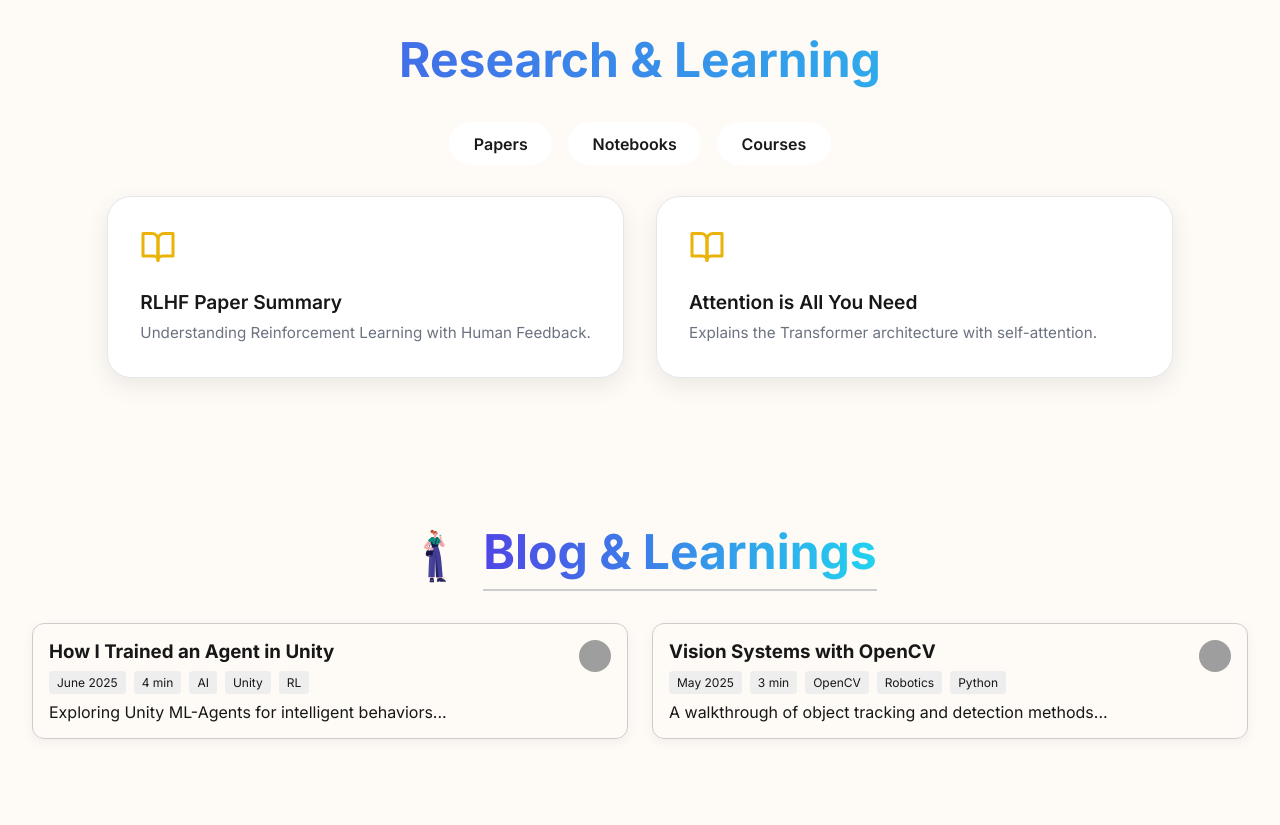
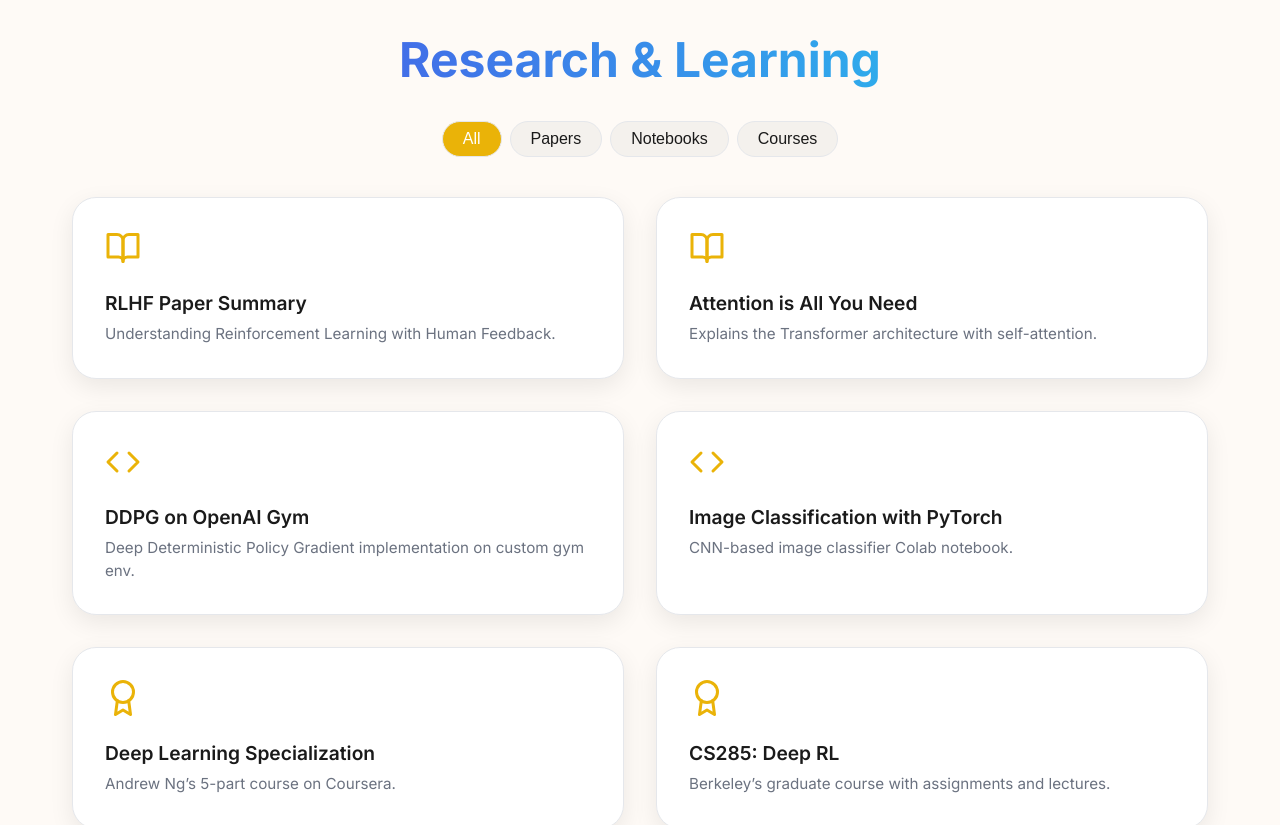
Before and after one commit to Symbiot01/my-portfolio-website, a Next.js app: page / in a window 1280 px wide. Shown: the part 3460-4285 px from the top of the page. Built offline with nearby package versions, Linux system fonts and the light colour scheme; grey boxes are pictures that could not be loaded.

Commit message:
ESlint errors+Research section overhaul

```diff
--- a/src/emotion.d.ts
+++ /dev/null
@@ -1,6 +0,0 @@
-import '@emotion/react';
-import { ThemeType } from './styles/theme';
-
-declare module '@emotion/react' {
-  export interface Theme extends ThemeType {}
-}
--- a/src/sections/Gallery.tsx
+++ b/src/sections/Gallery.tsx
@@ -3,6 +3,7 @@
 import styled from '@emotion/styled';
 import { useState } from 'react';
 import { motion } from 'framer-motion';
+import Image from 'next/image';
 
 const Section = styled.section`
   padding: 4rem 2rem;
@@ -195,7 +196,13 @@ export default function Gallery() {
             transition={{ duration: 0.4, delay: i * 0.1 }}
             viewport={{ once: true }}
           >
-            <img src={item.image} alt={item.title} />
+            <Image
+              src={item.image}
+              alt={item.title}
+              width={800}
+              height={520}
+              style={{ width: '100%', height: '220px', objectFit: 'cover' }}
+            />
             <h3>{item.title}</h3>
           </Card>
         ))}
--- a/src/sections/Hero.tsx
+++ b/src/sections/Hero.tsx
@@ -202,7 +202,7 @@ export default function Hero() {
           animate={{ opacity: 1, y: 0 }}
           transition={{ delay: 0.6, duration: 0.6 }}
         >
-          <AnimatedTitle>Hi, I'm Sahil Patel</AnimatedTitle>
+          <AnimatedTitle>Hi, I&apos;m Sahil Patel</AnimatedTitle>
           <AnimatePresence mode="wait">
             <Subtitle
               key={index}
--- a/src/sections/Research.tsx
+++ b/src/sections/Research.tsx
@@ -2,8 +2,6 @@
 
 import styled from '@emotion/styled';
 import { useState } from 'react';
-import { Tabs, TabList, Tab, TabPanel } from 'react-tabs';
-import 'react-tabs/style/react-tabs.css';
 import { motion } from 'framer-motion';
 import { FiBookOpen, FiCode, FiAward } from 'react-icons/fi';
 
@@ -25,40 +23,28 @@ const Title = styled.h2`
   -webkit-text-fill-color: transparent;
 `;
 
-const StyledTabs = styled.div`
-  display: flex;
-  flex-direction: column;
-  align-items: center;
-  width: 100%;
-`;
-
-const StyledTabList = styled(TabList)`
+const FilterBar = styled.div`
   display: flex;
   justify-content: center;
   flex-wrap: wrap;
-  gap: 1rem;
-  margin-bottom: 2rem;
-  border: none;
+  gap: 0.5rem;
+  margin-bottom: 2.5rem;
+`;
 
-  .react-tabs__tab {
-    background: ${({ theme }) => theme.surface};
-    color: ${({ theme }) => theme.text};
-    padding: 0.6rem 1.4rem;
+const FilterButton = styled.button<{ active: boolean }>`
+  padding: 0.5rem 1.25rem;
+  background: ${({ active, theme }) => (active ? theme.accent : theme.toggleBg)};
+  color: ${({ active, theme }) => (active ? '#fff' : theme.text)};
+  border: 1px solid ${({ theme }) => theme.border};
   border-radius: 999px;
-    border: 2px solid transparent;
-    font-weight: 600;
   cursor: pointer;
-    transition: 0.3s ease;
+  font-weight: 500;
+  font-size: 1rem;
+  transition: background 0.2s ease;
 
   &:hover {
-      background: ${({ theme }) => theme.toggleBg};
-    }
-  }
-
-  .react-tabs__tab--selected {
     background: ${({ theme }) => theme.accent};
-    color: white;
-    border-color: ${({ theme }) => theme.accent};
+    color: #fff;
   }
 `;
 
@@ -68,7 +54,7 @@ const Grid = styled.div`
   grid-template-columns: repeat(2, 1fr);
 
   @media (max-width: 768px) {
-    grid-template-columns: 1fr; // Stack on small screens
+    grid-template-columns: 1fr;
   }
 `;
 
@@ -105,78 +91,81 @@ const IconWrap = styled.div`
   color: ${({ theme }) => theme.accent};
 `;
 
-export default function Research() {
-  const [tabIndex, setTabIndex] = useState(0);
+const categories = ['All', 'Papers', 'Notebooks', 'Courses'];
 
-  const papers = [
+const items = [
   {
     title: 'RLHF Paper Summary',
     desc: 'Understanding Reinforcement Learning with Human Feedback.',
     icon: <FiBookOpen />,
+    category: 'Papers',
   },
   {
     title: 'Attention is All You Need',
     desc: 'Explains the Transformer architecture with self-attention.',
     icon: <FiBookOpen />,
+    category: 'Papers',
   },
-  ];
-
-  const notebooks = [
   {
     title: 'DDPG on OpenAI Gym',
     desc: 'Deep Deterministic Policy Gradient implementation on custom gym env.',
     icon: <FiCode />,
+    category: 'Notebooks',
   },
   {
     title: 'Image Classification with PyTorch',
     desc: 'CNN-based image classifier Colab notebook.',
     icon: <FiCode />,
+    category: 'Notebooks',
   },
-  ];
-
-  const courses = [
   {
     title: 'Deep Learning Specialization',
     desc: 'Andrew Ng’s 5-part course on Coursera.',
     icon: <FiAward />,
+    category: 'Courses',
   },
   {
     title: 'CS285: Deep RL',
     desc: 'Berkeley’s graduate course with assignments and lectures.',
     icon: <FiAward />,
+    category: 'Courses',
   },
 ];
 
-  const renderCards = (items: typeof papers, animate: boolean) =>
-    items.map((item) => (
+export default function Research() {
+  const [active, setActive] = useState('All');
+
+  const filteredItems = active === 'All' ? items : items.filter(i => i.category === active);
+
+  return (
+    <Section id="research">
+      <Title>Research & Learning</Title>
+      <FilterBar>
+        {categories.map(cat => (
+          <FilterButton
+            key={cat}
+            active={active === cat}
+            onClick={() => setActive(cat)}
+          >
+            {cat}
+          </FilterButton>
+        ))}
+      </FilterBar>
+
+      <Grid>
+        {filteredItems.map((item, i) => (
           <Card
             key={item.title}
-        initial={animate ? { opacity: 0, y: 30 } : false}
-        animate={animate ? { opacity: 1, y: 0 } : false}
-        transition={{ duration: 0.4 }}
+            initial={{ opacity: 0, y: 30 }}
+            animate={{ opacity: 1, y: 0 }}
+            transition={{ duration: 0.4, delay: i * 0.1 }}
           >
             <IconWrap>{item.icon}</IconWrap>
             <CardTitle>{item.title}</CardTitle>
             <CardDesc>{item.desc}</CardDesc>
           </Card>
-    ));
-
-  return (
-    <Section id="research">
-      <Title>Research & Learning</Title>
-      <Tabs selectedIndex={tabIndex} onSelect={setTabIndex}>
-        <StyledTabs>
-          <StyledTabList>
-            <Tab>Papers</Tab>
-            <Tab>Notebooks</Tab>
-            <Tab>Courses</Tab>
-          </StyledTabList>
-
-          <TabPanel>{tabIndex === 0 && <Grid>{renderCards(papers, true)}</Grid>}</TabPanel>
-          <TabPanel>{tabIndex === 1 && <Grid>{renderCards(notebooks, true)}</Grid>}</TabPanel>
-          <TabPanel>{tabIndex === 2 && <Grid>{renderCards(courses, true)}</Grid>}</TabPanel>
-        </StyledTabs>
-      </Tabs>
+        ))}
+      </Grid>
     </Section>
   );
 }
--- a/src/styles/global.ts
+++ b/src/styles/global.ts
@@ -1,27 +1,26 @@
-// src/styles/global.ts
 import { css } from '@emotion/react';
+import { ThemeType } from './theme';
 
-export const globalStyles = (theme: any) => css`
+export const globalStyles = (theme: ThemeType) => css`
   html {
     scroll-behavior: smooth;
   }
+
   body {
     margin: 0;
     padding: 0;
     background-color: ${theme.background};
-    color: ${theme.color};
+    color: ${theme.text};
     transition: background-color 0.3s ease, color 0.3s ease;
     font-family: sans-serif;
   }
 
   a {
-    color: ${theme.linkColor};
+    color: ${theme.primary};
     text-decoration: none;
   }
 
   h1, h2, h3 {
     font-weight: bold;
   }
-
-  /* Add more global styles here */
 `;
--- a/src/styles/theme.ts
+++ b/src/styles/theme.ts
@@ -1,4 +1,4 @@
-// theme.ts
+// src/styles/theme.ts
 
 export const lightTheme = {
   background: '#fefaf6',
@@ -7,22 +7,26 @@ export const lightTheme = {
   accent: '#eab308',
   text: '#1a1a1a',
   mutedText: '#6b7280',
+  headingText: '#0f172a',
   border: '#e5e7eb',
   toggleBg: '#f4f1ed',
-  cardBg: '#ffffff', // subtle contrast from background
+  cardBg: '#ffffff',
   titleGradient: 'linear-gradient(90deg, #4f46e5, #22d3ee)',
 };
 
 export const darkTheme = {
   background: '#0a0f1c',
   surface: '#111827',
-  primary: '#67e8f9',       // CTA buttons, links (cyber blue)
-  accent: '#f472b6',        // pink accent for labels/badges
-  text: '#f1f5f9',          // main readable body text
-  mutedText: '#cbd5e1',     // for subtitles, meta
-  headingText: '#f8fafc',   // brighter for section titles
+  primary: '#67e8f9',
+  accent: '#f472b6',
+  text: '#f1f5f9',
+  mutedText: '#cbd5e1',
+  headingText: '#f8fafc',
   border: '#1f2937',
   toggleBg: '#1e293b',
-  cardBg: '#1a2233',        // slightly elevated look for dark mode
+  cardBg: '#1a2233',
   titleGradient: 'linear-gradient(90deg, #84fab0, #8fd3f4)',
 };
+
+// ✅ Add this:
+export type ThemeType = typeof darkTheme;
```
Lines whose indentation alone changed are shown as unchanged.
